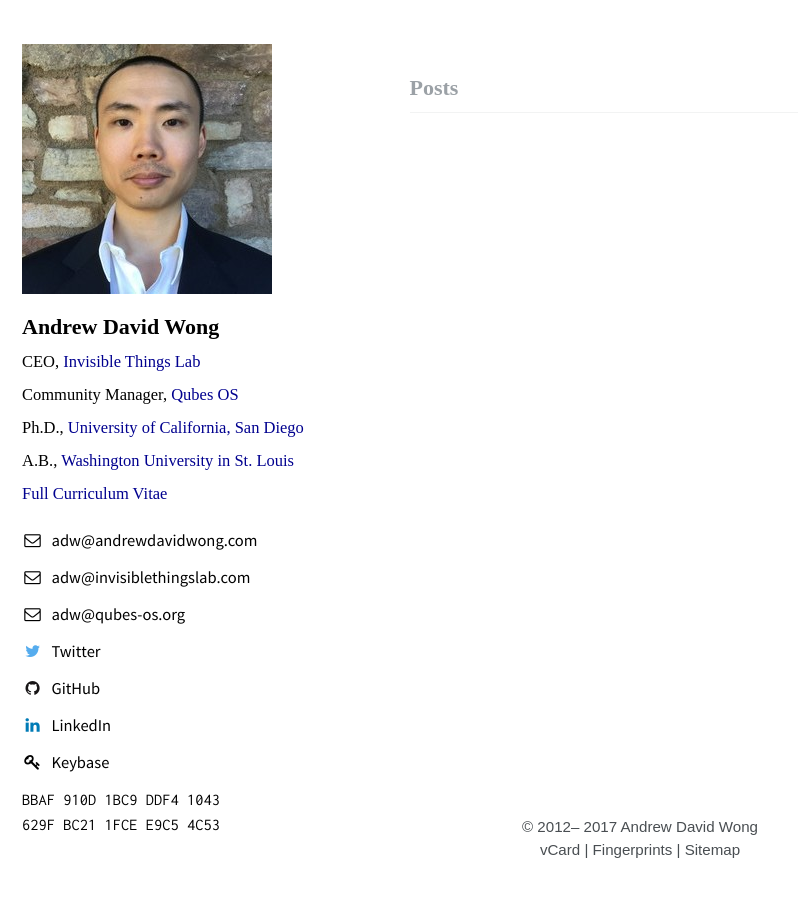
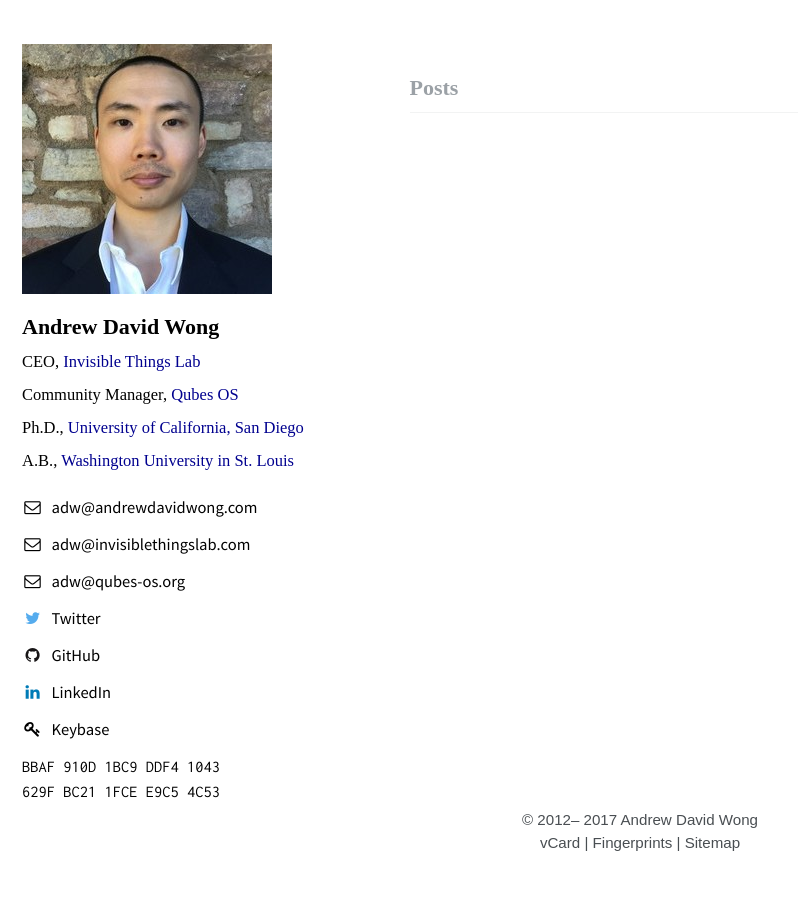
Before and after one commit to andrewdavidwong/web, a Jekyll site: the page built from index.html, in a window 1280 px wide. Shown: the whole page, without its empty margins (0-798 px from the left). Built offline with Jekyll 4.4.1, drawn with Linux system fonts in a browser that asks for light colours; the list of posts is cut into pages by our own code.

Commit message:
Remove CV line

```diff
--- a/_includes/author-profile.html
+++ b/_includes/author-profile.html
@@ -48,9 +48,6 @@
                         <span class="p-org org" itemprop="name">Washington University in St. Louis</span>
                     </a>
                 </span>
-            </li>
-            <li>
-                <a href="{{ site.url }}/cv" title="Curriculum Vitae">Full Curriculum Vitae</a>
             </li>
         </ul>
         <div class="author__urls-wrapper">
```
